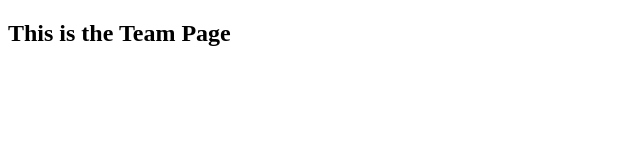
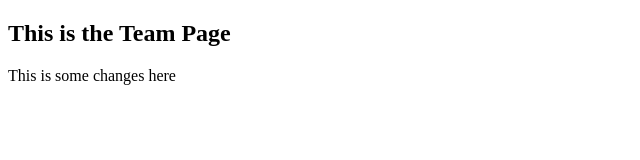
Before and after one commit to iAmNsengi/Bundle-exercises-2, a plain HTML site: page team.html in a window 1280 px wide. Shown: the whole page, without its empty margins (0-640 px from the left). Drawn offline with Linux system fonts and the light colour scheme.

Commit message:
updated team .html

```diff
--- a/team.html
+++ b/team.html
@@ -7,5 +7,7 @@
     </head>
     <body>
         <h2>This is the Team Page</h2>
+        <p>This is some changes here</p>
+
     </body>
 </html>
```
